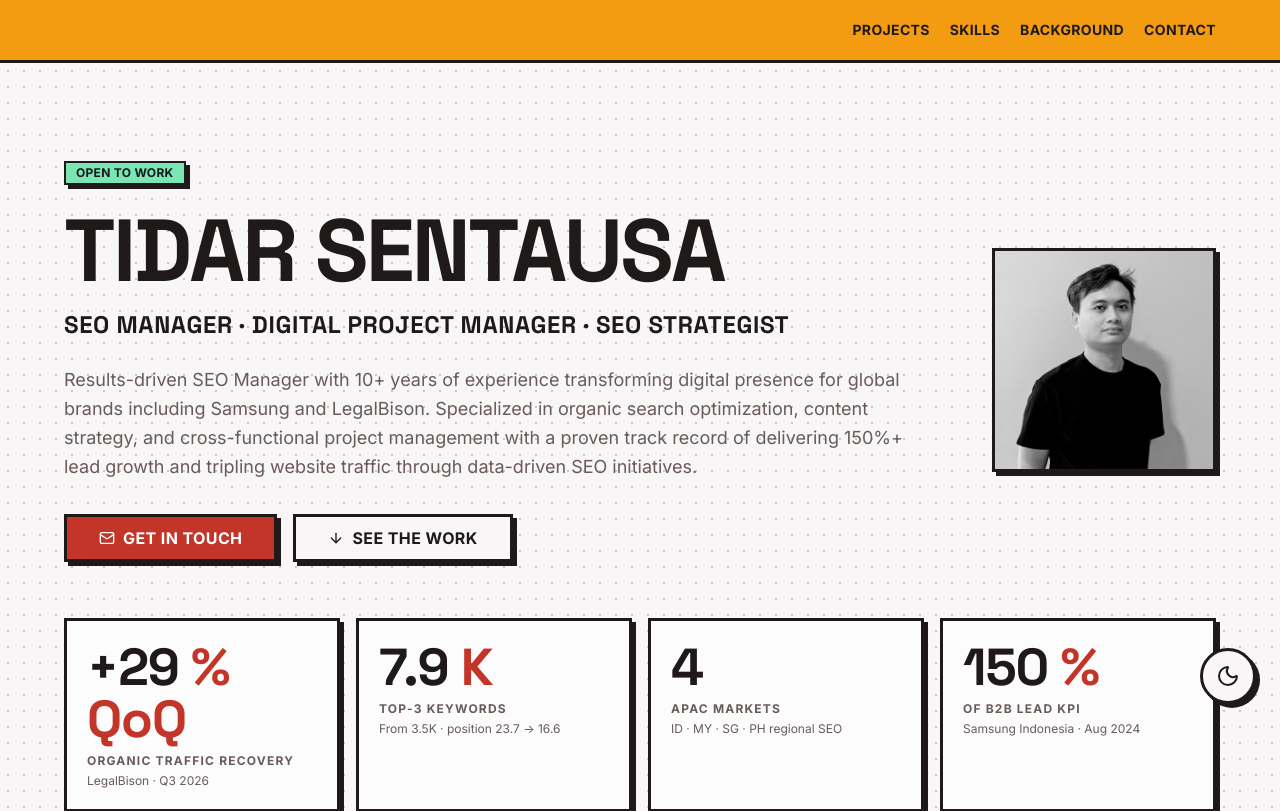
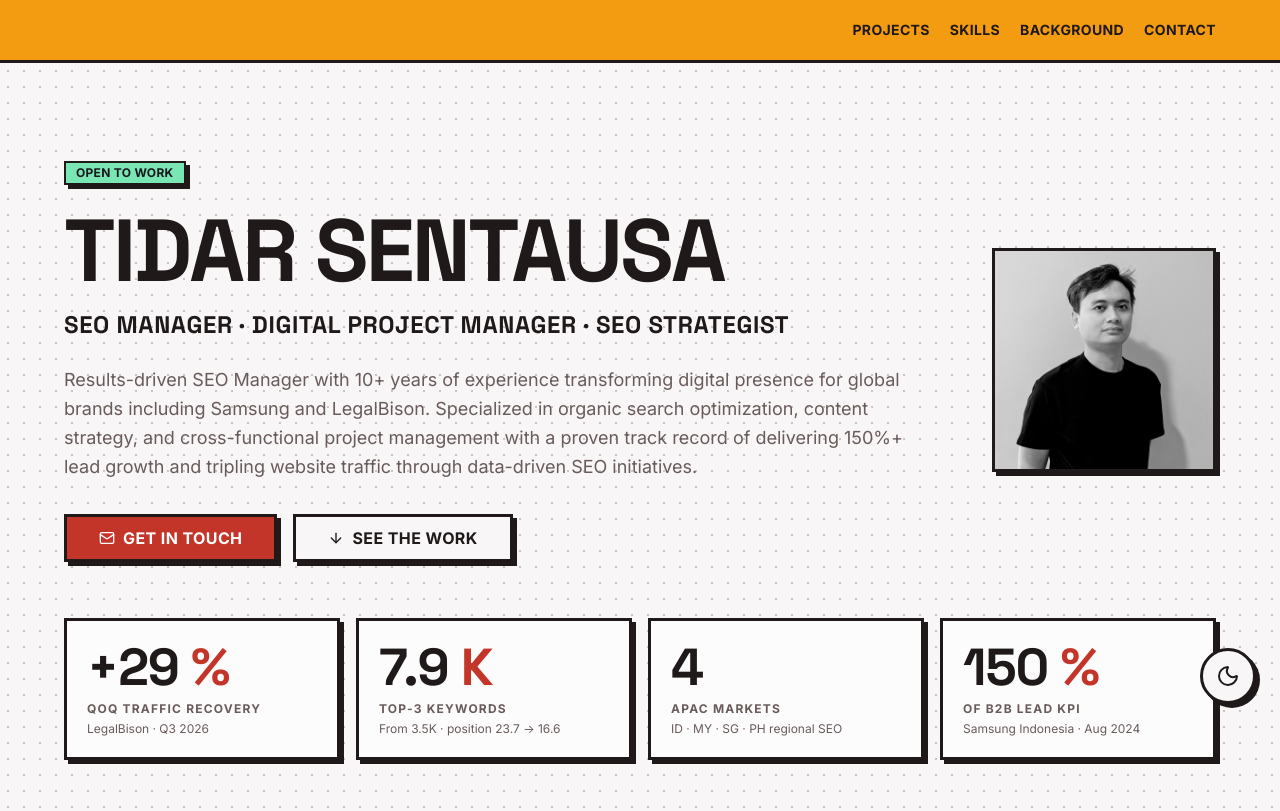
Before and after one commit to tidarsentausa/tidarsentausa.github.io, a React (Vite) app: page / in a window 1280 px wide. Shown: the top 811 px of the page. Built offline with nearby package versions, Linux system fonts and the light colour scheme.

Commit message:
Shorten QoQ stat headline to stop card stretch

```diff
--- a/src/data.ts
+++ b/src/data.ts
@@ -33,8 +33,8 @@ export const stats = [
   {
     value: 29,
     prefix: "+",
-    suffix: "% QoQ",
-    label: "Organic traffic recovery",
+    suffix: "%",
+    label: "QoQ traffic recovery",
     detail: "LegalBison · Q3 2026",
   },
   {
```
